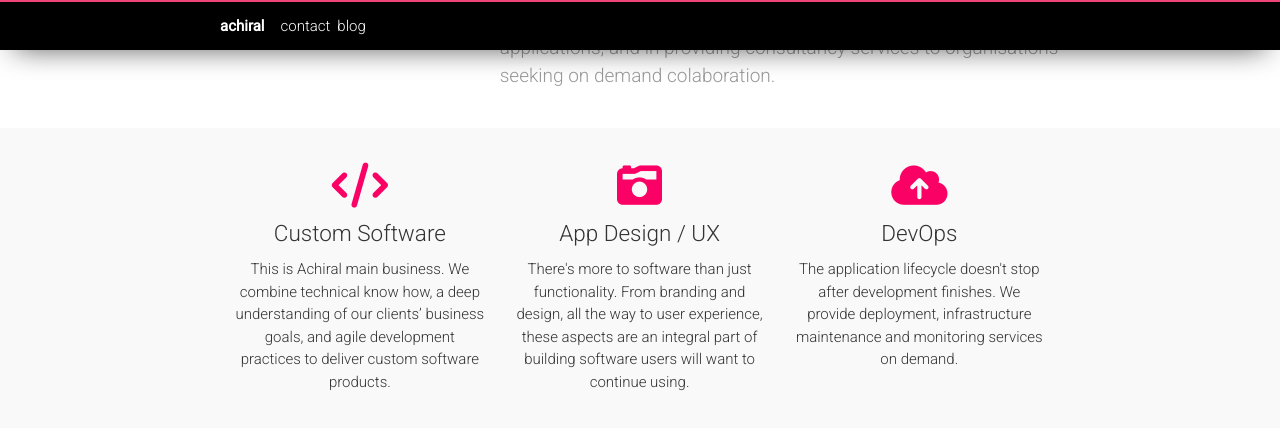
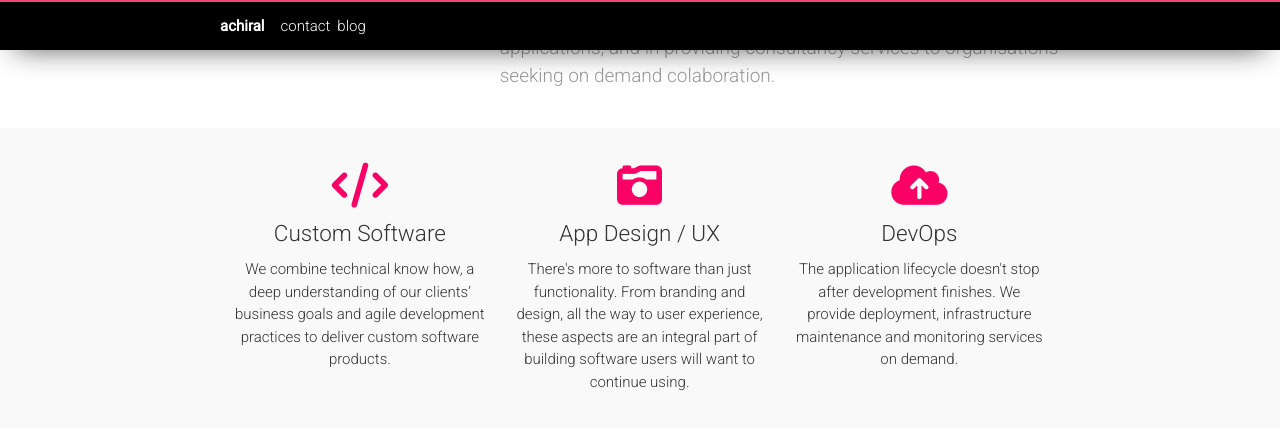
Before and after one commit to toaderflorin/eksia, a Jekyll site: the page built from index.md, in a window 1280 px wide and 900 px high, scrolled down 618 px, cut to the strip 0-454 px from the top of the window. Shown: the top 430 px of the strip. Built offline with Jekyll 4.4.1, drawn with Linux system fonts in a browser that asks for light colours; nearby versions of some CDN libraries.

```diff
--- a/_layouts/home.html
+++ b/_layouts/home.html
@@ -26,7 +26,7 @@
       <div class="col4 wide-item">
         <i class="fa fa-code fa-3x icon" aria-hidden="true"></i>
         <h2>Custom Software</h2>
-        This is Achiral main business. We combine technical know how, a deep understanding of our clients’ business goals,
+        We combine technical know how, a deep understanding of our clients’ business goals
         and agile development practices to deliver custom software products.
       </div>
       <div class="col4 wide-item">
```
Also changed, not shown: 2 other files.
